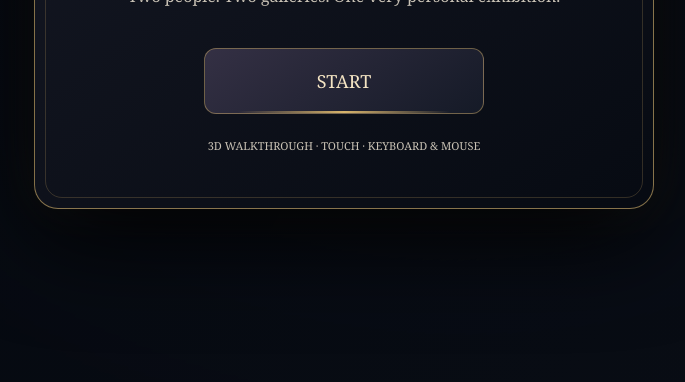
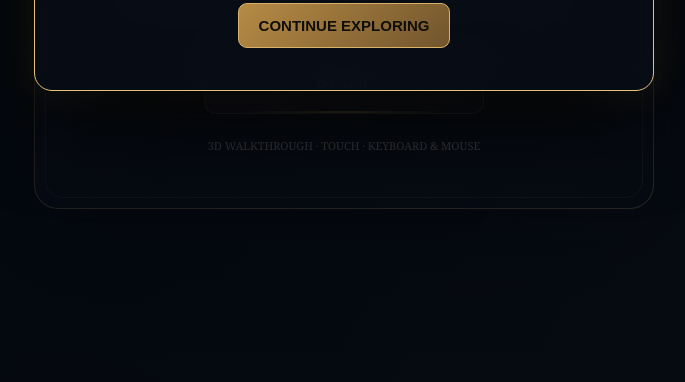
Before and after one commit to h74716681-afk/FRIENDS-MUSEUM, a plain HTML site: page index.html in a window 1280 px wide. Shown: the part 418-800 px from the top of the page, without its empty margins (296-981 px from the left). Drawn offline with nearby package versions, Linux system fonts and the light colour scheme.

Commit message:
Show simple congratulations notice when hidden photo is found

```diff
--- a/index.html
+++ b/index.html
@@ -67,7 +67,7 @@ button:active{filter:brightness(1.15);transform:translateY(1px)}
 <div id="hint">Press E or tap INTERACT to view this photograph</div>
 <div id="touch"><div id="stick"><div id="nub"></div></div><div id="actions"><button id="interact">VIEW</button><button id="run">RUN</button></div><div id="looklabel">DRAG RIGHT SIDE TO LOOK</div></div>
 <div id="secretModal" class="overlay"><div class="panel"><div class="kicker">Hidden museum secret</div><h1 style="font-size:34px">YOU FOUND IT!</h1><p id="secretMessage">A little secret, just for the people who make this museum special.</p><button onclick="closeSecret()">BACK TO GALLERY</button></div></div>
-<div id="photoModal" class="overlay"><div class="panel"><div class="kicker">Museum archive · original voice recording</div><h1 id="photoTitle" style="font-size:30px">Photo</h1><img id="bigPhoto"><div id="photoCount">EXHIBIT 1</div><div class="kicker" style="margin-top:12px">Exhibit story</div><p id="caption"></p><p id="photoMeta" style="font:bold 13px Arial;color:#ffe0a0;line-height:1.6"></p><div class="modalActions"><button class="secondary" onclick="changeExhibit(-1)">PREVIOUS</button><button onclick="replayVoice()">REPLAY VOICE</button><button class="secondary" onclick="changeExhibit(1)">NEXT</button></div><button class="secondary" style="margin-top:12px" onclick="closePhoto()">BACK TO GALLERY</button></div></div>
+<div id="discoveryModal" class="overlay"><div class="panel" style="border:1px solid #e3c27d;box-shadow:0 24px 90px #000,0 0 36px #d8b46b30"><div class="kicker">SECRET PHOTO DISCOVERED</div><h1 style="font-size:32px;color:#f4d28b">CONGRATULATIONS!</h1><p id="discoveryMessage" style="font-size:19px;line-height:1.55"></p><button onclick="closeDiscovery()">CONTINUE EXPLORING</button></div></div>\n<div id="photoModal" class="overlay"><div class="panel"><div class="kicker">Museum archive · original voice recording</div><h1 id="photoTitle" style="font-size:30px">Photo</h1><img id="bigPhoto"><div id="photoCount">EXHIBIT 1</div><div class="kicker" style="margin-top:12px">Exhibit story</div><p id="caption"></p><p id="photoMeta" style="font:bold 13px Arial;color:#ffe0a0;line-height:1.6"></p><div class="modalActions"><button class="secondary" onclick="changeExhibit(-1)">PREVIOUS</button><button onclick="replayVoice()">REPLAY VOICE</button><button class="secondary" onclick="changeExhibit(1)">NEXT</button></div><button class="secondary" style="margin-top:12px" onclick="closePhoto()">BACK TO GALLERY</button></div></div>
 <script type="module">
 import * as THREE from 'three';
 const radoFiles=['rado_01.jpg','rado_02.png','rado_03.png','rado_04.png','rado_05.png','rado_06.png','rado_07.jpg','rado_08.png','rado_09.jpg'];
@@ -431,9 +431,9 @@ function findNear(){if(gameMode==='lobby'){let bestMemory=null,memoryDistance=In
 function updateProgress(){const total=selected==='rado'?radoFiles.length:arshaFiles.length;$('progressText').textContent='COLLECTION '+visitedExhibits.size+' / '+total;$('progressFill').style.width=(visitedExhibits.size/total*100)+'%'}
 function openExhibit(index){if(!frames.length)return;currentExhibit=(index+frames.length)%frames.length;const exhibit=frames[currentExhibit];photoOpen=true;visitedExhibits.add(currentExhibit);$('photoTitle').textContent=exhibit.userData.title;$('bigPhoto').src=exhibit.userData.image;$('caption').textContent=exhibit.userData.caption;$('photoMeta').textContent='BELONGS TO: '+(selected==='rado'?'RADO':'ARSHA SIR')+'  ·  FOUND IN: GALLERY · HIDDEN SPOT '+(currentExhibit+1);$('photoCount').textContent='EXHIBIT '+(currentExhibit+1)+' OF '+frames.length;$('photoModal').style.display='flex';playExhibitVoice(exhibit.userData.voice);updateProgress();if(document.pointerLockElement)document.exitPointerLock()}
 window.changeExhibit=(step)=>{if(!photoOpen)return;openExhibit(currentExhibit+step)};
-function interact(){if(!active||photoOpen||secretOpen)return;findNear();if(gameMode==='lobby'){if(nearLobbyPhoto){const item=nearLobbyPhoto;item.found=true;item.group.visible=false;const d=item.data;photoOpen=true;$('photoTitle').textContent=(d.who==='rado'?'RADO':'ARSHA SIR')+' · MEMORY #'+d.number;$('bigPhoto').src='assets/'+(d.who==='rado'?'rado':'arsha')+'/'+d.file;$('caption').textContent=d.caption;$('photoMeta').textContent='BELONGS TO: '+(d.who==='rado'?'RADO':'ARSHA SIR')+'  ·  FOUND IN: '+d.place;$('photoCount').textContent='LOBBY DISCOVERY';$('photoModal').style.display='flex';playExhibitVoice('assets/voices/'+encodeURIComponent(funnyVoiceFiles[d.who][d.number-1]));return}if(near)window.choose(near.who);return}const secretDistance=Math.hypot(camera.position.x-2.55,camera.position.z+1.85);if(secretDistance<1.8&&!secretFound){secretFound=true;secretOpen=true;$('secretMessage').textContent=selected==='rado'?'Rado secret unlocked: official museum rule — one more photo, always!':'Arsha Sir secret unlocked: five years of experience, unlimited legendary moments!';$('secretModal').style.display='flex';secretGem.material.emissiveIntensity=0.2;return}if(near){openExhibit(frames.indexOf(near))}else if(camera.position.z>8.5){buildLobby()}}
+function interact(){if(!active||photoOpen||secretOpen)return;findNear();if(gameMode==='lobby'){if(nearLobbyPhoto){const item=nearLobbyPhoto;item.found=true;item.group.visible=false;const d=item.data;photoOpen=true;$('discoveryMessage').textContent=d.who==='rado'?'Aapne Rado ki photo find kar li! Is photo ko dekhne ke liye Rado Museum ke andar jaiye.':'Aapne Arsha Sir ki photo find kar li! Is photo ko dekhne ke liye Arsha Sir Museum ke andar jaiye.';$('discoveryModal').style.display='flex';return}if(near)window.choose(near.who);return}const secretDistance=Math.hypot(camera.position.x-2.55,camera.position.z+1.85);if(secretDistance<1.8&&!secretFound){secretFound=true;secretOpen=true;$('secretMessage').textContent=selected==='rado'?'Rado secret unlocked: official museum rule — one more photo, always!':'Arsha Sir secret unlocked: five years of experience, unlimited legendary moments!';$('secretModal').style.display='flex';secretGem.material.emissiveIntensity=0.2;return}if(near){openExhibit(frames.indexOf(near))}else if(camera.position.z>8.5){buildLobby()}}
 window.closeSecret=()=>{secretOpen=false;$('secretModal').style.display='none'};
-window.closePhoto=()=>{voicePlayer.pause();voicePlayer.currentTime=0;$('photoModal').style.display='none';photoOpen=false};
+window.closePhoto=()=>{voicePlayer.pause();voicePlayer.currentTime=0;$('photoModal').style.display='none';photoOpen=false};\nwindow.closeDiscovery=()=>{$('discoveryModal').style.display='none';photoOpen=false};
 const clock=new THREE.Clock();
 function animate(){requestAnimationFrame(animate);const dt=Math.min(clock.getDelta(),.04);if(active&&dustParticles)dustParticles.rotation.y+=dt*.012;if(active&&!photoOpen&&!secretOpen){camera.rotation.order='YXZ';camera.rotation.set(pitch,yaw,0);let f=(keys.w||keys.arrowup?1:0)-(keys.s||keys.arrowdown?1:0)-stick.y;let side=(keys.d||keys.arrowright?1:0)-(keys.a||keys.arrowleft?1:0)+stick.x;const len=Math.hypot(f,side)||1;f/=len;side/=len;const speed=(keys.shift?6.8:4.2)*dt;const forward=new THREE.Vector3();camera.getWorldDirection(forward);forward.y=0;forward.normalize();const right=new THREE.Vector3().crossVectors(forward,new THREE.Vector3(0,1,0)).normalize();camera.position.x+=(right.x*side+forward.x*f)*speed;camera.position.z+=(right.z*side+forward.z*f)*speed;camera.position.x=THREE.MathUtils.clamp(camera.position.x,gameMode==='lobby'?-9.8:-8.1,gameMode==='lobby'?9.8:8.1);camera.position.z=THREE.MathUtils.clamp(camera.position.z,gameMode==='lobby'?-8.9:-10,gameMode==='lobby'?9:10);findNear()}renderer.render(scene,camera)}
 animate();window.addEventListener('resize',()=>{camera.aspect=innerWidth/innerHeight;camera.updateProjectionMatrix();renderer.setSize(innerWidth,innerHeight);renderer.setPixelRatio(Math.min(devicePixelRatio,1.35))});
```
